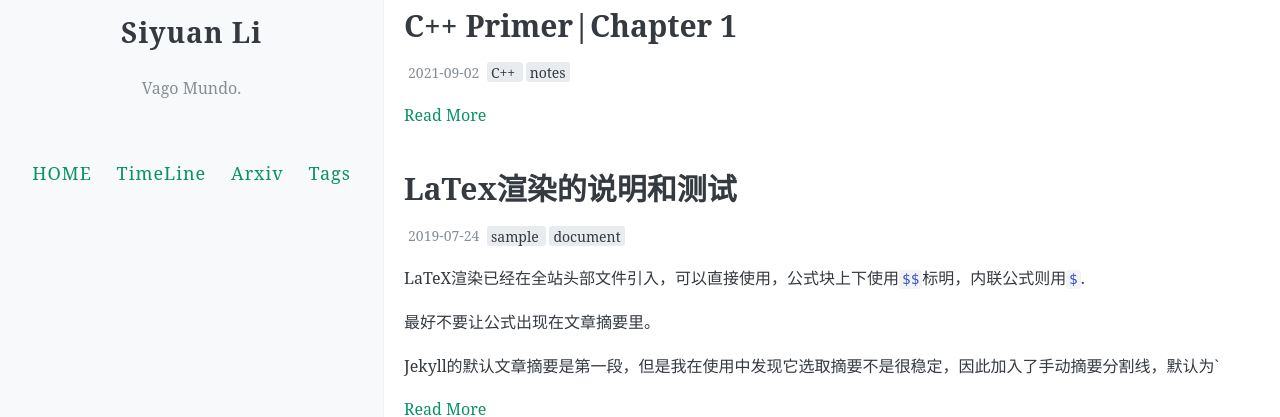
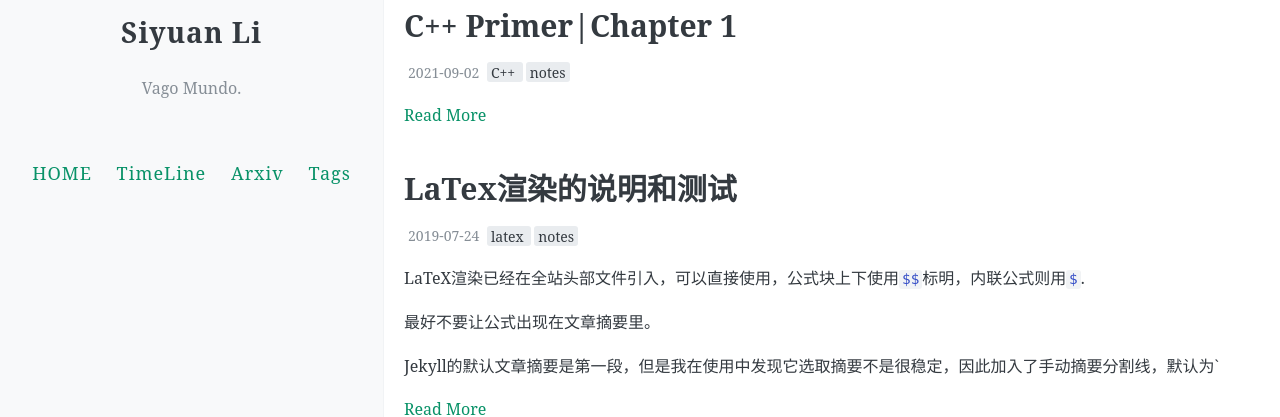
Before and after one commit to ApolloLSY/Attic, a Jekyll site: the page built from index.html, in a window 1280 px wide and 1057 px high. Shown: the part 290-707 px from the top of the window. Built offline with Jekyll 4.4.1, drawn with Linux system fonts in a browser that asks for light colours; the list of posts is cut into pages by our own code; comment, search, counter and statistics services are not loaded.

Commit message:
Update 2019-07-24-math-test.md

```diff
--- a/_posts/2019-07-24-math-test.md
+++ b/_posts/2019-07-24-math-test.md
@@ -2,8 +2,7 @@
 layout: post
 title: LaTex渲染的说明和测试
 date: 2019-07-24
-Author: 来自中世界
-tags: [sample, document]
+tags: [latex, notes]
 comments: true
 ---
 LaTeX渲染已经在全站头部文件引入，可以直接使用，公式块上下使用`$$`标明，内联公式则用`$`.
```
